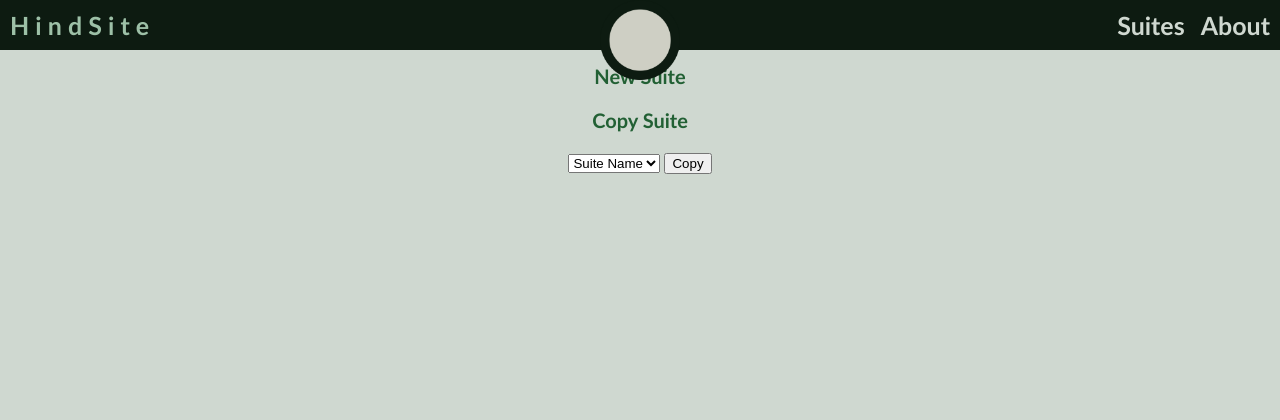
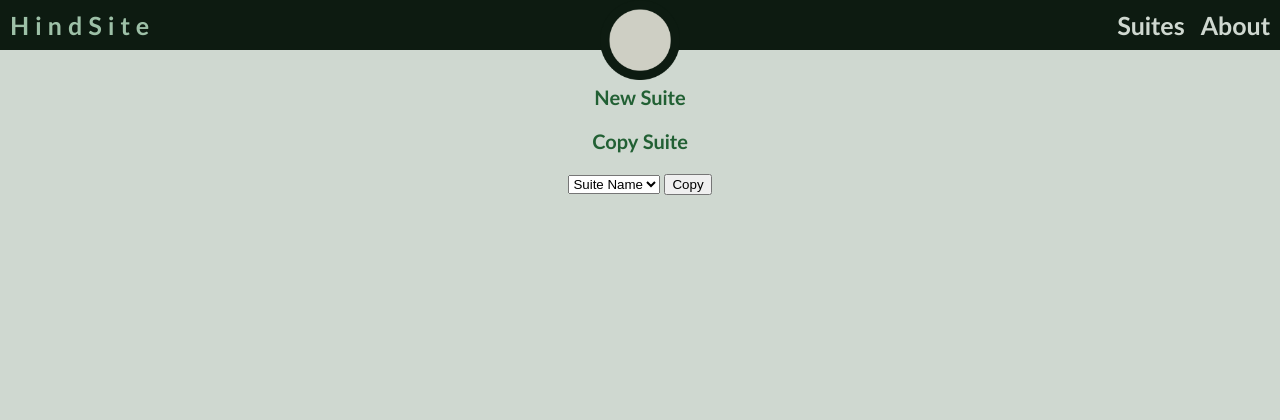
Before and after one commit to nfalke-/HindSite, a Flask app: page / in a window 1280 px wide. Shown: the top 420 px of the page. Run offline with Flask 2, Linux system fonts and the light colour scheme; data that the repository does not hold is empty; parts of the project's set-up code (start-up, migrations or seed data) failed here and were passed over; some libraries are stand-ins or nearby versions.

Commit message:
modified css slightly

```diff
--- a/static/hindcss.css
+++ b/static/hindcss.css
@@ -28,7 +28,7 @@ a {
 }
 
 #main {
-        padding-top: 64px;
+        padding-top: 85px;
         text-align: center;
         clear: both;
 	text-align: center;
```
